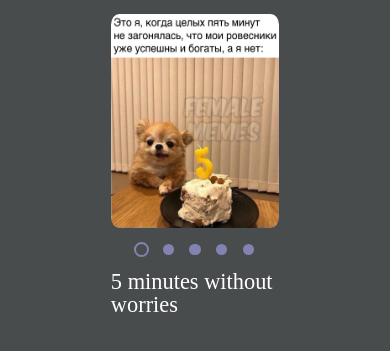
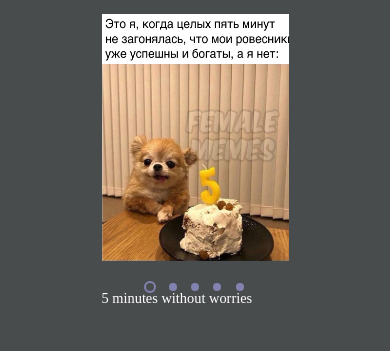
Before and after one commit to Tanesha001/cssMemeSlider, a plain HTML site: page cssMemeSlider/index.html in a window 390 px wide. Shown: the part 98-449 px from the top of the page. Drawn offline with Linux system fonts and the light colour scheme.

Commit message:
fix: remove js (Wed, Sep 13, 2023 06:02:55 AM)

```diff
--- a/cssMemeSlider/index.html
+++ b/cssMemeSlider/index.html
@@ -7,7 +7,6 @@
     <title>Memes</title>
     <link rel="stylesheet" href="style.css">
     <link rel="shortcut icon" href="./img/favicon.jpg" type="image/jpg">
-    <script defer src="index.js"></script>
   </head>
 <body>
 	<header>
@@ -15,43 +14,53 @@
     </header>
 	<main>
 	<div class="slider-conteiner">
-          <div class="slider">
-            <div class="slider-line">
-              <img class="slider-img" src="./img/mem-1.jpg" alt="slider-image">
-              <img class="slider-img" src="./img/mem-2.jpg" alt="slider-image">
-              <img class="slider-img" src="./img/mem-3.jpg" alt="slider-image">
-              <img class="slider-img" src="./img/mem-4.jpg" alt="slider-image">
-              <img class="slider-img" src="./img/mem-5.jpg" alt="slider-image">
-            </div>
-            <div class="text-pagination">
-              <div class="text-slider">
-                <div class="text-line">
-                <div class="meme-text">5 minutes without worries</div>
-                <div class="meme-text">Don't look at me</div>
-                <div class="meme-text">Сharge your phone in advance</div>
-                <div class="meme-text">I deserve better</div>
-                <div class="meme-text">Playing with boyfriend</div>
-                </div>
-              </div>
-              <div class="pagination">
-                <div class="pagination-conteiner">
-                  <div class="pagination-itm active"></div>
-                </div>
-                <div class="pagination-conteiner">
-                  <div class="pagination-itm"></div>
-                </div>
-                <div class="pagination-conteiner">
-                  <div class="pagination-itm"></div>
-                </div>
-                <div class="pagination-conteiner">
-                  <div class="pagination-itm"></div>
-                </div>
-                <div class="pagination-conteiner">
-                  <div class="pagination-itm"></div>
+		<input checked type="radio" name="respond" id="desktop">
+			<article id="slider">
+				<input checked type="radio" name="slider" id="switch1">
+				<input type="radio" name="slider" id="switch2">
+				<input type="radio" name="slider" id="switch3">
+				<input type="radio" name="slider" id="switch4">
+				<input type="radio" name="slider" id="switch5">
+				<div id="slides">
+					<div id="overflow-img">
+						<div class="image">
+							<article><img class="slider-img" src="./img/mem-1.jpg" height="100%"></article>
+							<article><img class="slider-img" src="./img/mem-2.jpg" height="100%"></article>
+							<article><img class="slider-img" src="./img/mem-3.jpg" height="100%"></article>
+							<article><img class="slider-img" src="./img/mem-4.jpg" height="100%"></article>
+							<article><img class="slider-img" src="./img/mem-5.jpg" height="100%"></article>
 						</div>
 					</div>
 				</div>
+				<div id="slides">
+					<div id="overflow">
+						<div class="text-line">
+							<article><div class="meme-text">5 minutes without worries</div></article>
+							<article><div class="meme-text">Don't look at me</div></article>
+							<article><div class="meme-text">Сharge your phone in advance</div></article>
+							<article><div class="meme-text">I deserve better</div></article>
+							<article><div class="meme-text">Playing with boyfriend</div></article>
 						</div>
+					</div>
+				</div>
+				<div id="active" class="pagination">
+					<label class="pagination-conteiner" for="switch1">
+					   <div class="pagination-itm"></div>
+					</label>
+					<label class="pagination-conteiner" for="switch2">
+						<div class="pagination-itm"></div>
+					</label>
+					<label class="pagination-conteiner" for="switch3">
+						<div class="pagination-itm"></div>
+					</label>
+					<label class="pagination-conteiner" for="switch4">
+						<div class="pagination-itm"></div>
+					</label>
+					<label class="pagination-conteiner" for="switch5">
+						<div class="pagination-itm"></div>
+					</label>
+				</div>
+			</article>
 	</div>
     </main>
 	<footer>
@@ -60,3 +69,4 @@
       <div class="year">20<br>23</div>
 	</footer>
 </body>
+</html>
--- a/cssMemeSlider/index.js
+++ /dev/null
@@ -1,62 +0,0 @@
-const sliderImages = document.querySelectorAll('.slider-img'),
-    sliderLine = document.querySelector('.slider-line'),
-    sliderDots = document.querySelectorAll('.pagination-conteiner');
-    smallDots = document.querySelectorAll('.pagination-itm');
-    text = document.querySelectorAll('.meme-text');
-    textLine = document.querySelector('.text-line')
-
-let sliderCount = 0;
-
-// Перелистывает слайд вперед
-function nextSlide() {
-    sliderCount++;
-    if (sliderCount >= sliderImages.length) {
-        sliderCount--;
-    }
-
-    rollSlider();
-    thisSlide(sliderCount);
-}
-
-// Перелистывает слайд назад
-function prevSlide() {
-    sliderCount--;
-    if (sliderCount < 0) {
-        sliderCount = 0;
-    }
-
-    rollSlider();
-    thisSlide(sliderCount);
-}
-
-// Задает шаг перемещения слайдов
-function rollSlider() {
-    sliderLine.style.transform = `translateX(${-sliderCount * 110}%)`;
-    textLine.style.transform = `translateX(${-sliderCount * 20}%)`;
-}
-
-// Указывает как слайд по счету активен
-function thisSlide(index) {
-    sliderDots.forEach(item => item.classList.remove('active'));
-    sliderDots[index].classList.add('active');
-
-    smallDots.forEach(item => item.classList.remove('active'));
-    smallDots[index].classList.add('active');
-}
-
-// Вешает клик на dot
-sliderDots.forEach((dot, index) => {
-    dot.addEventListener('click', () => {
-        sliderCount = index;
-        rollSlider();
-        thisSlide(sliderCount);
-    })
-})
-
-smallDots.forEach((dot, index) => {
-    dot.addEventListener('click', () => {
-        sliderCount = index;
-        rollSlider();
-        thisSlide(sliderCount);
-    })
-})
--- a/cssMemeSlider/style.css
+++ b/cssMemeSlider/style.css
@@ -21,54 +21,70 @@ h1 {
 	justify-content: center;
 }
 
-.slider{
-    margin: auto;
-    max-width: 45%;
-    overflow: hidden;
+.slider-img {
+    vertical-align: top;
+    width: 50vw;
 }
 
-.slider-line {
+.meme-text {
+	width: 100%;
+}
+
+.image, .text-line {
 	display: flex;
 	transition: all 1s;
 }
 
-.text-line {
+#slides .image {
+	width: 500%;
 	display: grid;
-    grid-template-columns: repeat(5, 1fr);
-    width: 500%;
-    transition: all 1s;
+	grid-template-columns: 1fr 1fr 1fr 1fr 1fr;
 }
 
-.slider-img {
-    vertical-align: top;
-    border-radius: 5%;
-    width: 100%;
-    margin-right: 10%;
+#slides .text-line {
+    width: 500%;
+	display: grid;
+	grid-template-columns: 1fr 1fr 1fr 1fr 1fr;
+	margin-top: 10%;
 }
 
-.text-slider {
-    margin-top: 5%;
+#overflow-img {
+	width: 100%;
+	overflow: hidden;
+}
+
+#overflow {
 	width: 70%;
 	overflow: hidden;
 }
 
-.text-pagination {
+#desktop:checked ~ #slider{
+	width: 50%;
+}
+
+.slider-conteiner input {
+	display: none;
+}
+
+.text-line {
     display: flex;
+	align-items: flex-start;
     justify-content: space-between;
     color: #fff;
     font-size: 1.4em;
+	width: 50vw;
 }
 
 .pagination {
     display: flex;
     align-items: center;
     justify-content: flex-end;
-    margin-top: 5%;
+    margin-top: -5%;
 }
 
 .pagination-conteiner {
-    width: 1.2em;
-    height: 1.2em;
+    width: 1.4em;
+    height: 1.4em;
     border-radius: 50%;
     display: flex;
     align-items: center;
@@ -78,6 +94,12 @@ h1 {
 
 .pagination-conteiner:hover {
     cursor: pointer;
+	background-color: transparent;
+}
+
+.pagination-conteiner:hover .pagination-itm {
+    background-color: #fff;
+    transition-duration: 1s;
 }
 
 .pagination-itm {
@@ -88,20 +110,74 @@ h1 {
     cursor:pointer;
 }
 
-.pagination-itm.active {
+#switch1:checked ~ #slides .image {
+	margin-left: 0;
+}
+
+#switch2:checked ~ #slides .image, #switch2:checked ~ #slides .text-line {
+	margin-left: -50vw;
+}
+
+#switch3:checked ~ #slides .image, #switch3:checked ~ #slides .text-line {
+	margin-left: -100vw;
+}
+
+#switch4:checked ~ #slides .image, #switch4:checked ~ #slides .text-line {
+	margin-left: -150vw;
+}
+
+#switch5:checked ~ #slides .image, #switch5:checked ~ #slides .text-line {
+	margin-left: -200vw;
+}
+
+#switch1:checked ~ #slides .text-line {
+	margin-left: 0;
+}
+
+.image, #switch2:checked ~ #slides .text-line {
+	margin-left: -100%;
+}
+
+.image, #switch3:checked ~ #slides .text-line {
+	margin-left: -200%;
+}
+
+#switch4:checked ~ #slides .text-line {
+	margin-left: -300%;
+}
+
+#switch5:checked ~ #slides .text-line {
+	margin-left: -400%;
+}
+
+#active label:hover{
+	background-color: transparent;
+    transition-duration: 1s;
+}
+
+#active label:hover .pagination-itm{ /*поведение чекбокса при наведении*/
+
+	border: solid 0.15rem #fff;
+    transition-duration: 1s;
+}
+
+/*цвет активного лейбла при активации чекбокса*/
+#switch1:checked ~ #active label:nth-child(1) .pagination-itm,
+#switch2:checked ~ #active label:nth-child(2) .pagination-itm,
+#switch3:checked ~ #active label:nth-child(3) .pagination-itm,
+#switch4:checked ~ #active label:nth-child(4) .pagination-itm,
+#switch5:checked ~ #active label:nth-child(5) .pagination-itm{
 	background-color: transparent;
     border: solid 0.15rem #8383b1;
 }
 
-.pagination-conteiner:hover .pagination-itm {
-    background-color: #fff;
-    transition-duration: 1s;
-}
-
-.active:hover .pagination-itm {
+#switch1:checked ~ #active label:nth-child(1):hover .pagination-itm,
+#switch2:checked ~ #active label:nth-child(2):hover .pagination-itm,
+#switch3:checked ~ #active label:nth-child(3):hover .pagination-itm,
+#switch4:checked ~ #active label:nth-child(4):hover .pagination-itm,
+#switch5:checked ~ #active label:nth-child(5):hover .pagination-itm{
 	background-color: transparent;
     border: solid 0.15rem #fff;
-    transition-duration: 1s;
 }
 
 footer{
@@ -141,17 +217,40 @@ footer{
     transform: scale(1.1);
 }
 
-@media (max-width: 900px) {
-    .text-pagination {
-        flex-direction: column-reverse;
-        align-items: center;
+@media (max-width: 805px) {
+
+	#overflow {
+		width: 100%;
 	}
 
-    .text-slider {
-        width: 100%;
+	.pagination {
+		margin-top: -14%;
+		justify-content: center;
+	}
+
+	#slides .text-line {
+		margin-top: 15%;
+		font-size: 1.2em;
 	}
 
     footer {
         margin-top: 15%;
     }
 }
+
+@media (max-width: 720px) {
+	#slides .text-line {
+		font-size: 1em;
+	}
+}
+
+@media (max-width: 660px) {
+	#slides .text-line {
+		margin-top: 16%;
+		font-size: 0.9em;
+	}
+
+	.pagination {
+		margin-top: -16%;
+	}
+}
```
Lines whose indentation alone changed are shown as unchanged.
